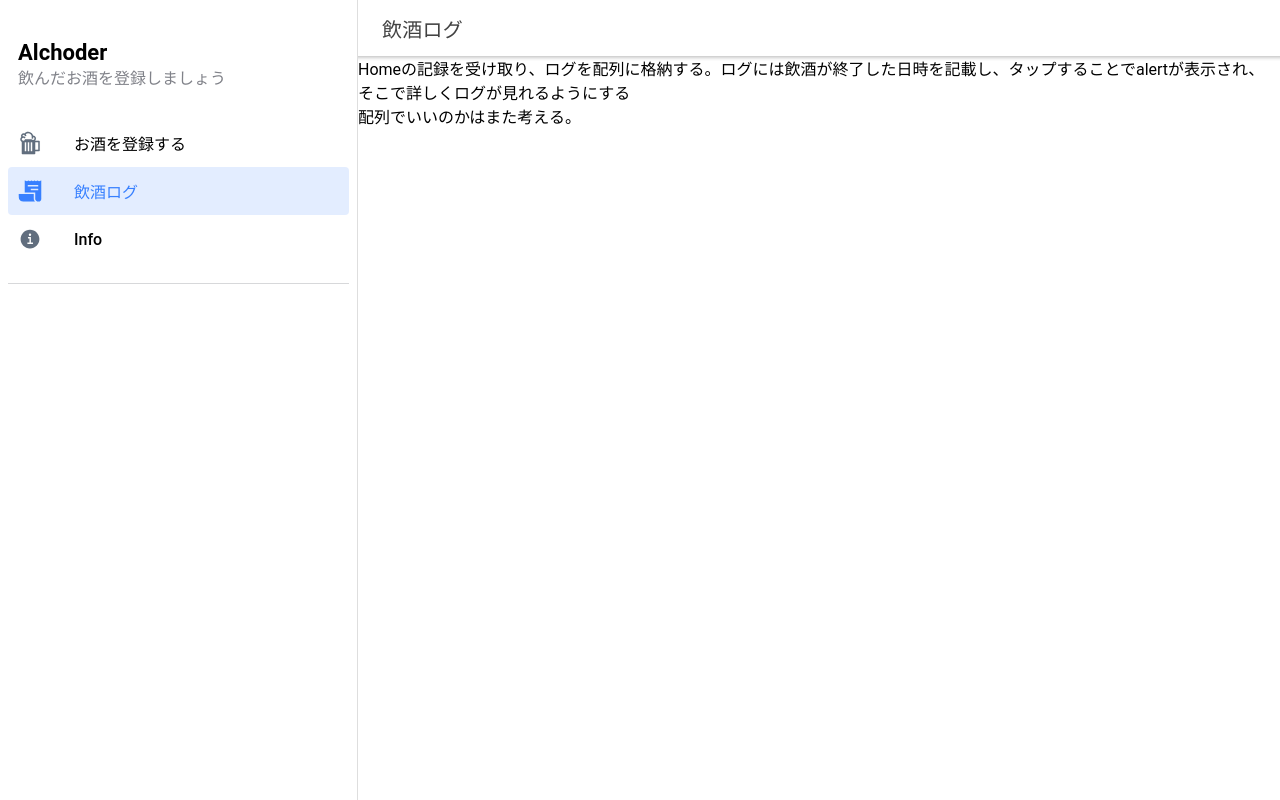
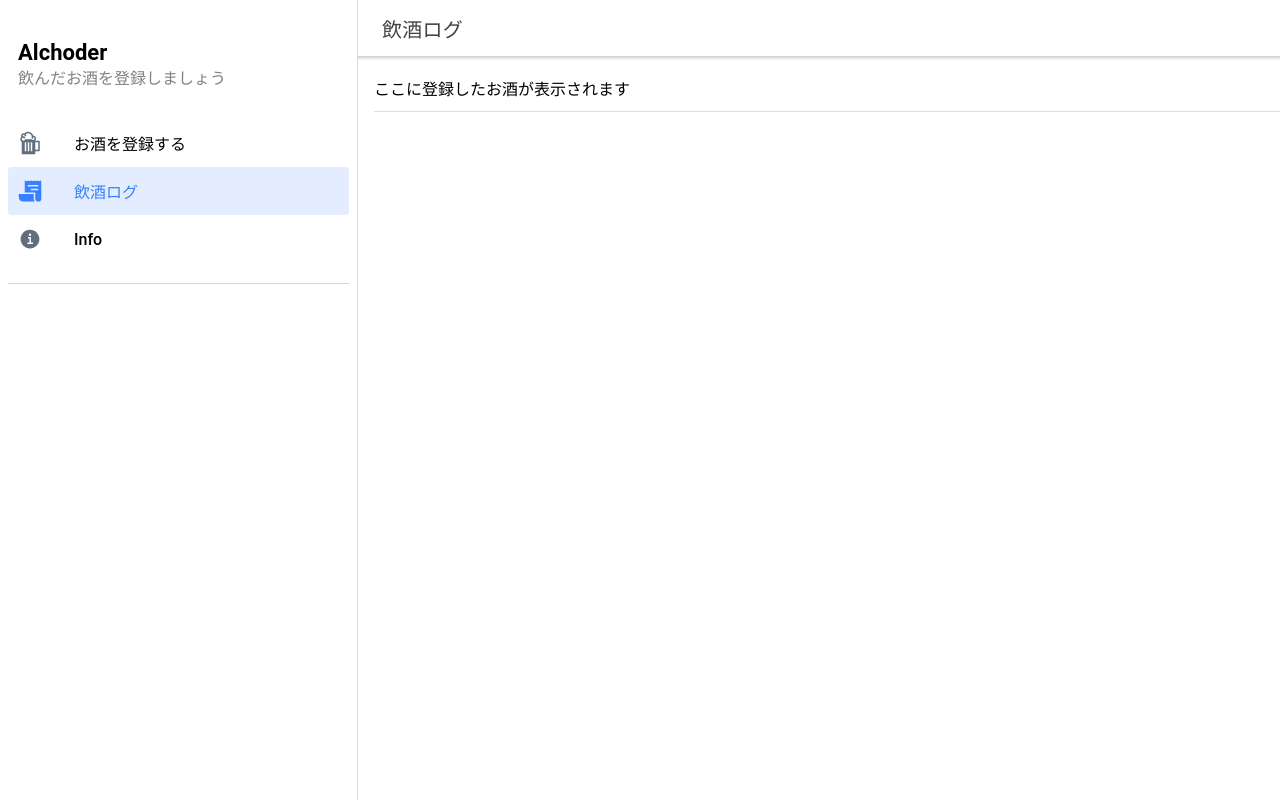
Before and after one commit to autummnfish/Alchoder, a React (Create React App) app: page /page/DrinkLog in a window 1280 px wide. Built offline with nearby package versions, Linux system fonts and the light colour scheme.

Commit message:
タスクの更新を可能にした

```diff
--- a/src/pages/DrinkLog.js
+++ b/src/pages/DrinkLog.js
@@ -5,11 +5,70 @@ import {
   IonTitle,
   IonMenuButton,
   IonButtons,
-    IonContent
+  IonContent,
+  IonList,
+  IonItem,
+  IonLabel,
+  useIonViewWillEnter,
+  useIonActionSheet,
+  useIonAlert,
 } from "@ionic/react";
+import { useState } from "react";
+import { trash, create, close } from "ionicons/icons";
 
 const DrinkLog = () => {
-    const title = "飲酒ログ"
+  const title = "飲酒ログ";
+
+  const [tasks, setTasks] = useState([
+    { name: "ここに登録したお酒が表示されます" },
+  ]);
+  const [showActionSheet] = useIonActionSheet();
+  const [showAlert] = useIonAlert();
+
+  useIonViewWillEnter(() => {
+    if (localStorage.getItem("tasks") != null) {
+      setTasks(JSON.parse(localStorage.getItem("tasks")));
+    }
+  });
+
+  const deleteTasks = (target) => {
+    const targetIndex = tasks.findIndex((obj) => {
+      return obj.name === target;
+    });
+    const newTasks = [...tasks];
+    newTasks.splice(targetIndex, 1);
+    setTasks(newTasks);
+    localStorage.setItem("tasks", JSON.stringify(newTasks));
+  };
+
+  const renameTask = (target) => {
+    showAlert({
+      header: "変更後の名前",
+      inputs: [
+        {
+          name: "name",
+          placeholder: "酒名",
+          value: target,
+        },
+      ],
+      buttons: [
+        { text: "閉じる" },
+        {
+          text: "保存",
+          handler: (input) => {
+            const targetIndex = tasks.findIndex((obj) => {
+              return obj.name === target;
+            });
+            const newTasks = [...tasks];
+            newTasks.splice(targetIndex, 1, input);
+            setTasks(newTasks);
+            localStorage.setItem("tasks", JSON.stringify(newTasks));
+          },
+        },
+      ],
+    });
+  };
+
   return (
     <IonPage>
       <IonHeader>
@@ -21,12 +80,48 @@ const DrinkLog = () => {
         </IonToolbar>
       </IonHeader>
       <IonContent fullscreen>
-                Homeの記録を受け取り、ログを配列に格納する。ログには飲酒が終了した日時を記載し、タップすることでalertが表示され、そこで詳しくログが見れるようにする
-                <br/>配列でいいのかはまた考える。
+        {/* Homeの記録を受け取り、ログを配列に格納する。ログには飲酒が終了した日時を記載し、タップすることでalertが表示され、そこで詳しくログが見れるようにする
+        配列でいいのかはまた考える。 */}
+        <IonList>
+          {tasks.map((item) => {
+              return (
+            <IonItem
+              onClick={() => {
+                showActionSheet([
+                  {
+                    text: "削除",
+                    role: "destructive",
+                    icon: trash,
+                    handler: () => {
+                      deleteTasks(item.name);
+                    },
+                  },
+                  {
+                    text: "変更",
+                    icon: create,
+                    handler: () => {
+                      console.log("Share clicked");
+                      renameTask(item.name);
+                    },
+                  },
+                  {
+                    text: "閉じる",
+                    icon: close,
+                    role: "cancel",
+                    handler: () => {
+                      console.log("Cancel clicked");
+                    },
+                  },
+                ]);
+              }}
+            >
+              <IonLabel>{item.name}</IonLabel>
+            </IonItem>
+          )})}
+        </IonList>
       </IonContent>
-
     </IonPage>
-    )
-}
+  );
+};
 
 export default DrinkLog;
--- a/src/pages/Home.js
+++ b/src/pages/Home.js
@@ -14,6 +14,7 @@ import {
   IonList,
   IonItem,
   IonLabel,
+  useIonViewWillEnter,
 } from "@ionic/react";
 import Scan from "../components/Scan";
 import { cameraOutline } from "ionicons/icons";
@@ -26,9 +27,17 @@ const Home = () => {
     { name: "ここに登録したお酒が表示されます" },
   ]);
 
-  const updateTasks = (value) =>{
-    setTasks([...tasks,{name : value}]);
-  }
+  const updateTasks = (value) => {
+    const newTasks = [...tasks, { name: value }];
+    localStorage.setItem("tasks", JSON.stringify(newTasks));
+    setTasks(newTasks);
+  };
+
+  useIonViewWillEnter(() => {
+    if (localStorage.getItem("tasks") != null) {
+      setTasks(JSON.parse(localStorage.getItem("tasks")));
+    }
+  });
 
   const [showModal, setShowModal] = useState(false);
   const closeModal = (bool) => {
@@ -55,7 +64,7 @@ const Home = () => {
               </IonButtons>
             </IonToolbar>
           </IonHeader>
-            <Scan  addLog={updateTasks}/>
+          <Scan addLog={updateTasks} />
         </IonModal>
         {/* ここにQuaggajsのやつを使うのと、現在の飲酒情報を書く
         <br />
@@ -74,19 +83,15 @@ const Home = () => {
         カメラの許可がされなかった場合、Alertを表示する。
         <br /> */}
         <IonList>
-          <IonItem>
-            <IonLabel>ここに登録したお酒が表示される</IonLabel>
-          </IonItem>
+          {tasks.map((item) => {
+            return (
+              <IonItem>
+                <IonLabel>{item.name}</IonLabel>
+              </IonItem>
+            );
+          })}
         </IonList>
         <IonFab vertical="bottom" horizontal="end" slot="fixed">
-          {/*
-          Fabボタンが押された際にモーダルを起動するが、その瞬間にカメラを起動できるようにしたい
-          やりたいこと
-          Fabボタンが押される→modalが起動<-できてる
-          modalが起動したらカメラも起動<-ボタンを用意すればできてるけど不完全
-          modalの起動とカメラの起動をどうやって紐づけるか<-解決したい
-          onClickイベントに対して別個に用意したコンポーネントの紐づけ方<-わからない
-          */}
           <IonFabButton onClick={() => setShowModal(true)}>
             <IonIcon icon={cameraOutline} />
           </IonFabButton>
```
Lines whose indentation alone changed are shown as unchanged.
